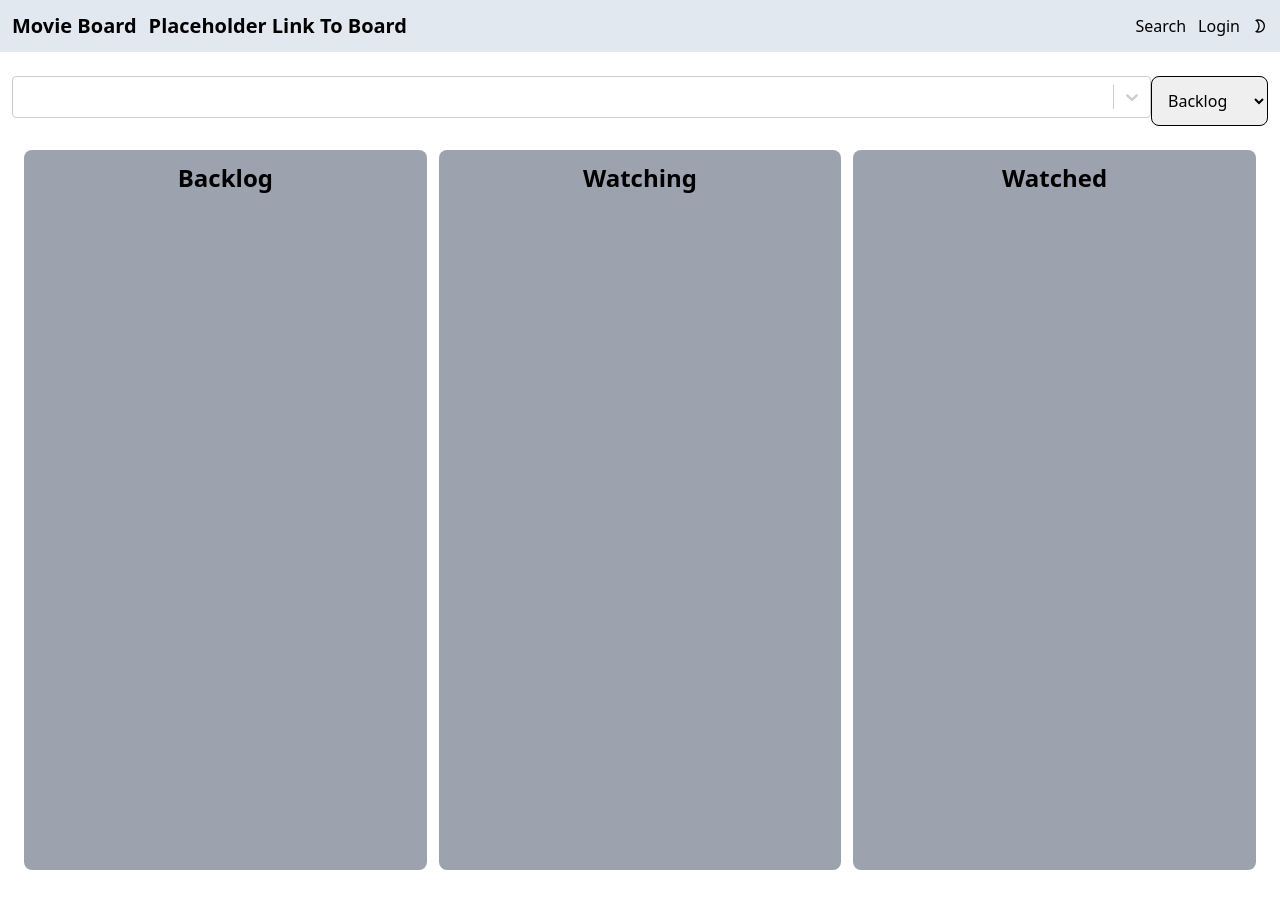
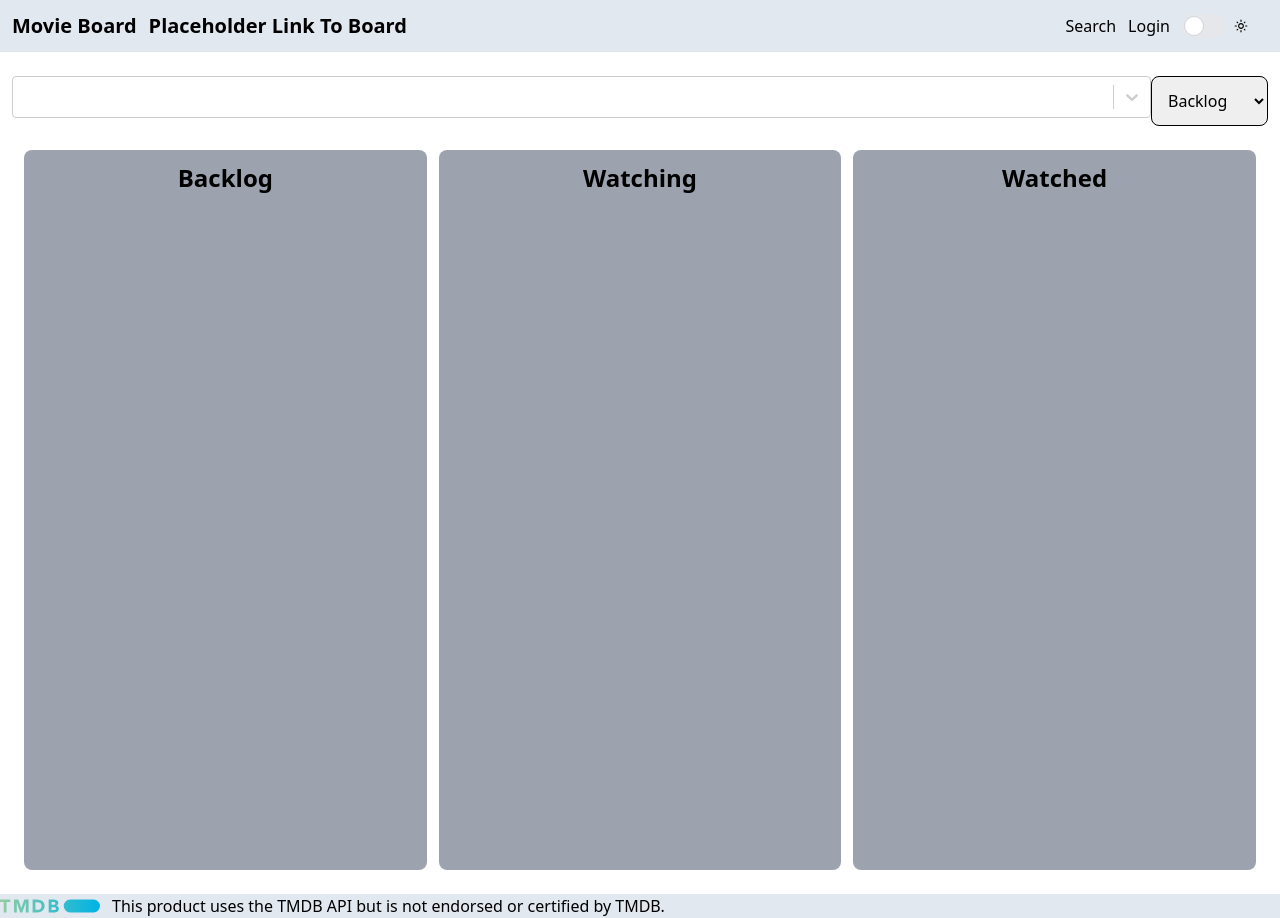
Before and after one commit to xgmak94/Movieban, a Next.js app: page /board in a window 1280 px wide. Before the commit the page ends 894 px from the top, so only its background shows below. Built offline with nearby package versions, Linux system fonts and the light colour scheme.

Commit message:
Changed toggle, added disclaimer

```diff
--- a/components/Card/Modal/MovieInfoModal.tsx
+++ b/components/Card/Modal/MovieInfoModal.tsx
@@ -17,7 +17,9 @@ export default function MovieInfoModal({ movie, index, setModal }: Props) {
         onClick={() => setModal((prev) => !prev)}
       >
         <div
-          className="flex flex-col w-[90vw] h-[90vh] bg-slate-500 p-5 rounded-lg gap-1 space-evenly"
+          className="flex flex-col w-[90vw] h-[90vh] p-5 rounded-lg gap-1 space-evenly
+            bg-gradient-to-r from-indigo-200 via-red-200 to-yellow-100
+          dark:from-gray-300 dark:via-gray-600 dark:to-blue-900"
           id="modal-content"
           onClick={(e) => e.stopPropagation()}
         >
--- /dev/null
+++ b/components/Footer/Footer.tsx
@@ -0,0 +1,11 @@
+import React from 'react';
+import Image from 'next/image';
+
+export default function Footer() {
+  return (
+    <footer className="flex text-black dark:text-white bg-slate-200 dark:bg-slate-600 gap-3">
+      <Image src="/TMDB.svg" width="100" height="100" alt="TMDB logo" />
+      This product uses the TMDB API but is not endorsed or certified by TMDB.
+    </footer>
+  );
+}
--- /dev/null
+++ b/components/Nav/ModeSwitch.tsx
@@ -0,0 +1,30 @@
+import { useTheme } from 'next-themes';
+import React, { useState } from 'react';
+import { MdOutlineModeNight, MdOutlineLightMode } from 'react-icons/md';
+
+export default function ModeSwitch() {
+  const [enabled, setEnabled] = useState<boolean>(false);
+  const { theme, setTheme } = useTheme();
+
+  function handleToggle() {
+    setEnabled(!enabled);
+    setTheme(theme === 'dark' ? 'light' : 'dark');
+  }
+
+  return (
+    <div className="flex flex-col items-center justify-center overflow-hidden">
+      <div className="flex">
+        <label className="inline-flex relative items-center mr-5 cursor-pointer">
+          <input type="checkbox" className="sr-only peer" checked={enabled} readOnly />
+          <div
+            onClick={handleToggle}
+            className="w-11 h-6 bg-gray-200 rounded-full peer  peer-focus:ring-green-300  peer-checked:after:translate-x-full peer-checked:after:border-white after:content-[''] after:absolute after:top-0.5 after:left-[2px] after:bg-white after:border-gray-300 after:border after:rounded-full after:h-5 after:w-5 after:transition-all peer-checked:bg-slate-600"
+          />
+          <span className="ml-2 text-sm font-medium cursor-default">
+            {theme === 'light' ? <MdOutlineModeNight /> : <MdOutlineLightMode />}
+          </span>
+        </label>
+      </div>
+    </div>
+  );
+}
--- a/components/Nav/Nav.tsx
+++ b/components/Nav/Nav.tsx
@@ -1,11 +1,7 @@
 import Link from 'next/link';
-import { MdOutlineLightMode, MdOutlineModeNight } from 'react-icons/md';
-
-import { useTheme } from 'next-themes';
+import ModeSwitch from './ModeSwitch';
 
 export default function Navbar() {
-  const { theme, setTheme } = useTheme();
-
   return (
     <nav className="p-3 text-black dark:text-white bg-slate-200 dark:bg-slate-600">
       <div className="flex flex-row justify-between items-center">
@@ -20,9 +16,7 @@ export default function Navbar() {
         <div className="flex justify-end gap-3">
           <button className="hover:animate-bounce">Search</button>
           <button className="hover:animate-bounce">Login</button>
-          <button onClick={() => setTheme(theme === 'dark' ? 'light' : 'dark')}>
-            {theme === 'light' ? <MdOutlineLightMode /> : <MdOutlineModeNight />}
-          </button>
+          <ModeSwitch />
         </div>
       </div>
     </nav>
--- a/pages/_app.tsx
+++ b/pages/_app.tsx
@@ -6,6 +6,7 @@ import Navbar from '../components/Nav/Nav';
 
 import { ThemeProvider } from 'next-themes';
 import Head from 'next/head';
+import Footer from '../components/Footer/Footer';
 
 export default function MyApp({ Component, pageProps }: AppProps) {
   return (
@@ -17,6 +18,7 @@ export default function MyApp({ Component, pageProps }: AppProps) {
       <ThemeProvider attribute="class">
         <Navbar />
         <Component {...pageProps} />
+        <Footer />
       </ThemeProvider>
     </>
   );
```
Also changed, not shown: public/TMDB.svg (added).
